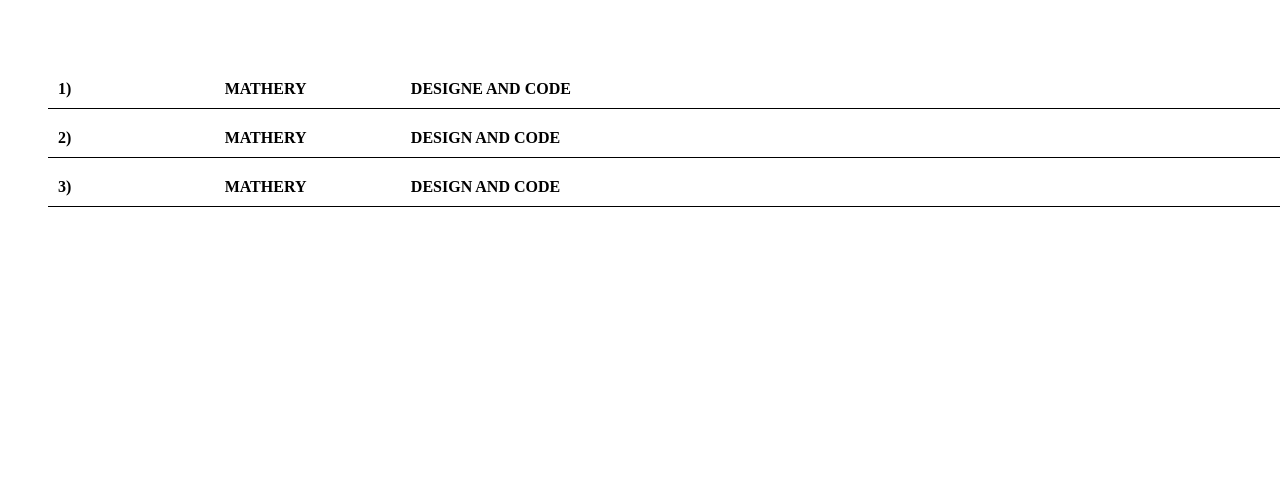
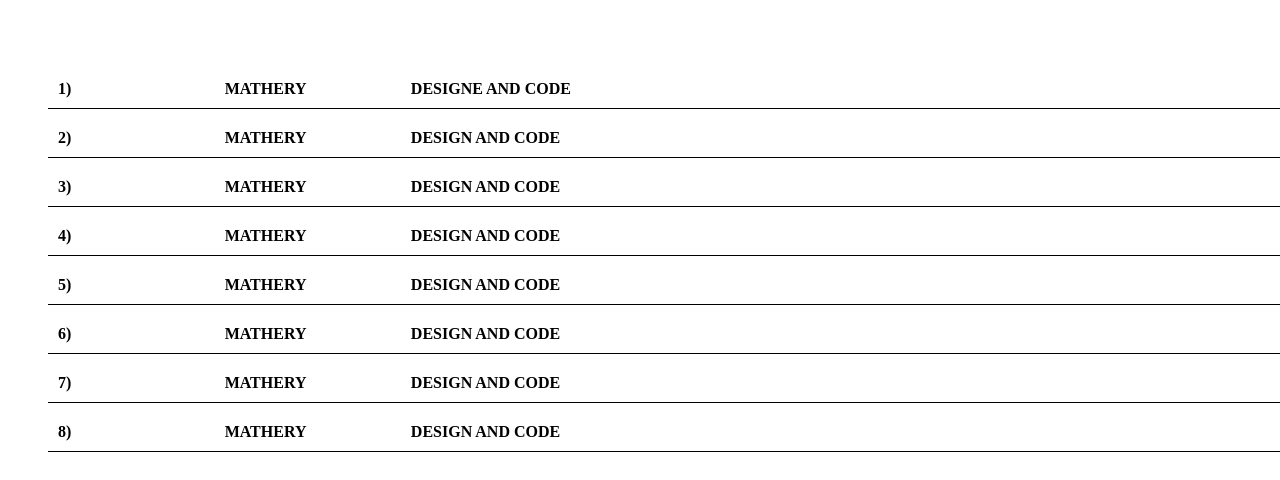
Before and after one commit to giokutsia/table-html-css, a plain HTML site: page index.html in a window 1280 px wide. Shown: the top 480 px of the page. Drawn offline with Linux system fonts and the light colour scheme.

Commit message:
added more tds

```diff
--- a/index.html
+++ b/index.html
@@ -26,7 +26,31 @@
         <td class="smaller-cell">MATHERY</td>
         <td class="third-cell">DESIGN AND CODE</td>
       </tr>
-
+      <tr>
+        <td class="smaller-cell"><span class="numeric">4</span></td>
+        <td class="smaller-cell">MATHERY</td>
+        <td class="third-cell">DESIGN AND CODE</td>
+      </tr>
+      <tr>
+        <td class="smaller-cell"><span class="numeric">5</span></td>
+        <td class="smaller-cell">MATHERY</td>
+        <td class="third-cell">DESIGN AND CODE</td>
+      </tr>
+      <tr>
+        <td class="smaller-cell"><span class="numeric">6</span></td>
+        <td class="smaller-cell">MATHERY</td>
+        <td class="third-cell">DESIGN AND CODE</td>
+      </tr>
+      <tr>
+        <td class="smaller-cell"><span class="numeric">7</span></td>
+        <td class="smaller-cell">MATHERY</td>
+        <td class="third-cell">DESIGN AND CODE</td>
+      </tr>
+      <tr>
+        <td class="smaller-cell"><span class="numeric">8</span></td>
+        <td class="smaller-cell">MATHERY</td>
+        <td class="third-cell">DESIGN AND CODE</td>
+      </tr>
     </table>
 </body>
 </html>
```
Lines whose indentation alone changed are shown as unchanged.
